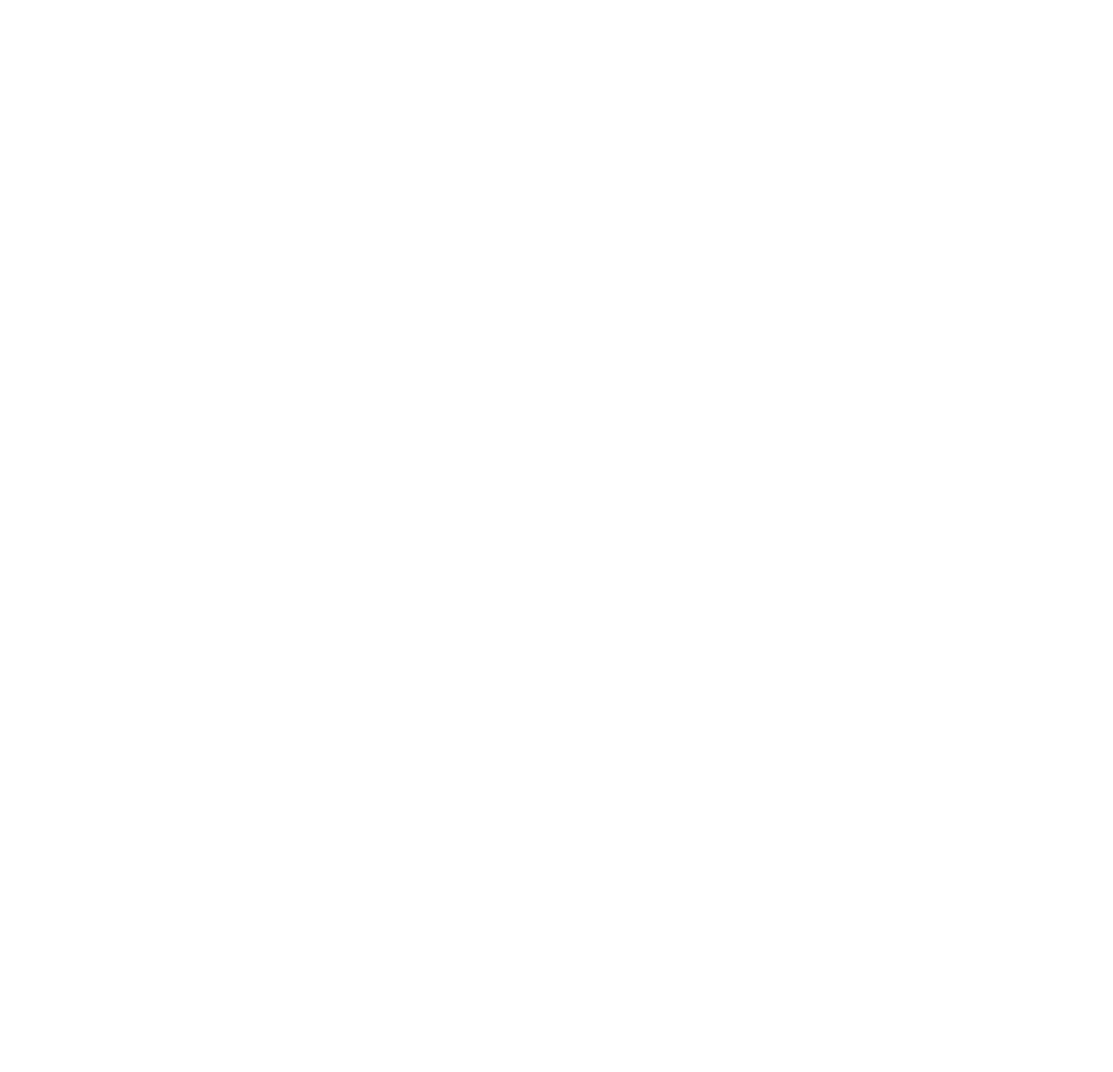
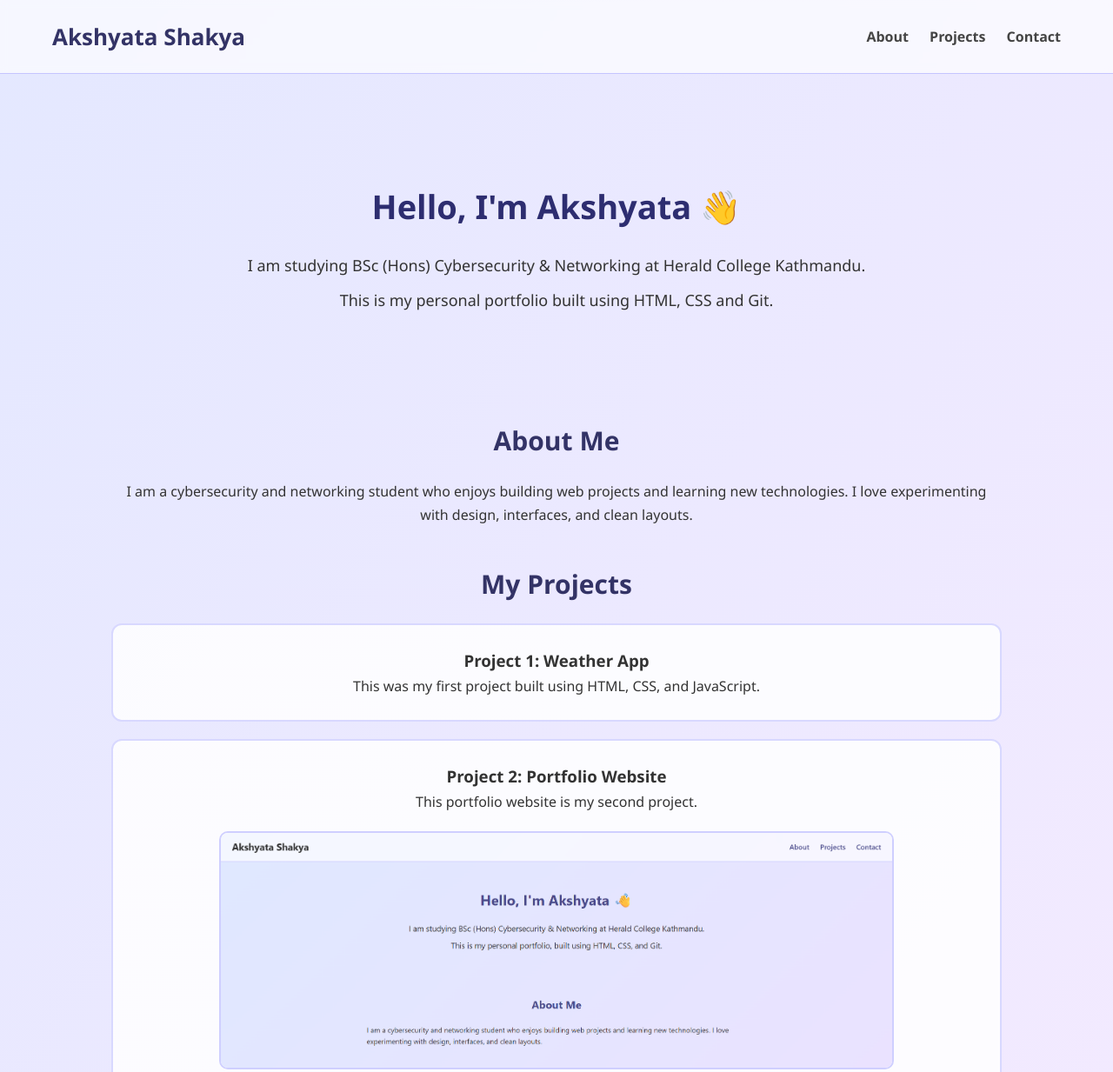
Before and after one commit to axatashakya70-afk/Portfolio-Akshyata, a plain HTML site: page index.html in a window 1280 px wide. Shown: the top 1233 px of the page at 87% size. Before the commit the page ends 800 px from the top, so only its background shows below. Drawn offline with Linux system fonts and the light colour scheme.

Commit message:
Added HTML structure and CSS styling for portfolio

```diff
--- a/CSS/style.css
+++ b/CSS/style.css
@@ -1 +1,136 @@
-style.css
+/* RESET */
+* {
+    margin: 0;
+    padding: 0;
+    box-sizing: border-box;
+    font-family: "Segoe UI", Arial, sans-serif;
+}
+
+/* GENERAL */
+body {
+    background: linear-gradient(to bottom right, #e4e8ff, #f5eaff);
+    color: #333;
+    line-height: 1.7;
+    padding-bottom: 40px;
+}
+
+/* HEADER */
+header {
+    display: flex;
+    justify-content: space-between;
+    align-items: center;
+    padding: 20px 60px;
+    background: #ffffffaa;
+    backdrop-filter: blur(5px);
+    border-bottom: 1px solid #c5c5ff;
+}
+
+.logo {
+    font-size: 26px;
+    font-weight: 700;
+    color: #333366;
+}
+
+nav a {
+    margin-left: 20px;
+    text-decoration: none;
+    color: #444;
+    font-weight: 600;
+    transition: 0.3s;
+}
+
+nav a:hover {
+    color: #5b61ff;
+}
+
+/* HERO */
+.hero {
+    text-align: center;
+    padding: 80px 20px;
+}
+
+.hero h2 {
+    font-size: 38px;
+    color: #2d2d70;
+}
+
+.hero p {
+    font-size: 18px;
+    margin-top: 10px;
+}
+
+/* SECTIONS */
+section {
+    width: 80%;
+    margin: 40px auto;
+    text-align: center;
+}
+
+section h2 {
+    margin-bottom: 20px;
+    font-size: 30px;
+    color: #333366;
+}
+
+/* PROJECT BOXES */
+.project-box {
+    background: #ffffffd9;
+    border: 2px solid #d8d8ff;
+    padding: 25px;
+    margin-top: 20px;
+    border-radius: 12px;
+    transition: 0.3s;
+}
+
+.project-box:hover {
+    transform: translateY(-4px);
+    border-color: #6d70ff;
+}
+
+/* PROJECT IMAGE */
+.project-box img {
+    margin-top: 20px;
+    width: 80%;
+    border-radius: 10px;
+    border: 2px solid #cfcfff;
+}
+
+/* CONTACT FORM */
+form {
+    display: flex;
+    flex-direction: column;
+    width: 50%;
+    margin: 20px auto;
+    text-align: left;
+}
+
+input, textarea {
+    padding: 12px;
+    margin-top: 8px;
+    border-radius: 8px;
+    border: 1px solid #b4b4f0;
+}
+
+button {
+    margin-top: 15px;
+    padding: 12px;
+    border-radius: 10px;
+    border: none;
+    background: #6b6fff;
+    color: white;
+    font-weight: 600;
+    cursor: pointer;
+    transition: 0.3s;
+}
+
+button:hover {
+    background: #4c4fff;
+}
+
+/* FOOTER */
+footer {
+    margin-top: 40px;
+    text-align: center;
+    padding: 20px;
+    color: #555;
+}
--- a/index.html
+++ b/index.html
@@ -0,0 +1,83 @@
+<!DOCTYPE html>
+<html lang="en">
+<head>
+    <meta charset="UTF-8">
+    <meta name="viewport" content="width=device-width, initial-scale=1.0">
+    <title>Akshyata Shakya - Portfolio</title>
+    <link rel="stylesheet" href="css/style.css">
+</head>
+<body>
+
+    <!-- HEADER -->
+    <header>
+        <h1 class="logo">Akshyata Shakya</h1>
+        <nav>
+            <a href="#about">About</a>
+            <a href="#projects">Projects</a>
+            <a href="#contact">Contact</a>
+        </nav>
+    </header>
+
+    <!-- HERO SECTION -->
+    <section class="hero">
+        <h2>Hello, I'm Akshyata 👋</h2>
+        <p>I am studying BSc (Hons) Cybersecurity & Networking at Herald College Kathmandu.</p>
+        <p>This is my personal portfolio built using HTML, CSS and Git.</p>
+    </section>
+
+    <!-- ABOUT -->
+    <section id="about" class="about">
+        <h2>About Me</h2>
+        <p>
+            I am a cybersecurity and networking student who enjoys building web projects and learning
+            new technologies. I love experimenting with design, interfaces, and clean layouts.
+        </p>
+    </section>
+
+    <!-- PROJECTS -->
+    <section id="projects" class="projects">
+        <h2>My Projects</h2>
+
+        <!-- PROJECT 1 -->
+        <div class="project-box">
+            <h3>Project 1: Weather App</h3>
+            <p>This was my first project built using HTML, CSS, and JavaScript.</p>
+        </div>
+
+        <!-- PROJECT 2 -->
+        <div class="project-box">
+            <h3>Project 2: Portfolio Website</h3>
+            <p>This portfolio website is my second project.</p>
+
+            <!-- IMAGE HERE -->
+            <img src="images/project2.png" alt="My Portfolio Screenshot">
+
+        </div>
+    </section>
+
+    <!-- CONTACT -->
+    <section id="contact" class="contact">
+        <h2>Contact Me</h2>
+
+        <form>
+            <label>Name:</label>
+            <input type="text" placeholder="Enter your name" required>
+
+            <label>Email:</label>
+            <input type="email" placeholder="Enter your email" required>
+
+            <label>Message:</label>
+            <textarea placeholder="Write your message" required></textarea>
+
+            <button type="submit">Send</button>
+        </form>
+
+        <p>Email: <strong>axatashakya70@gmail.com</strong></p>
+    </section>
+
+    <footer>
+        <p>© 2025 Akshyata Shakya. All rights reserved.</p>
+    </footer>
+
+</body>
+</html>
```
Also changed, not shown: images/project2.png (added), 1 other file.
